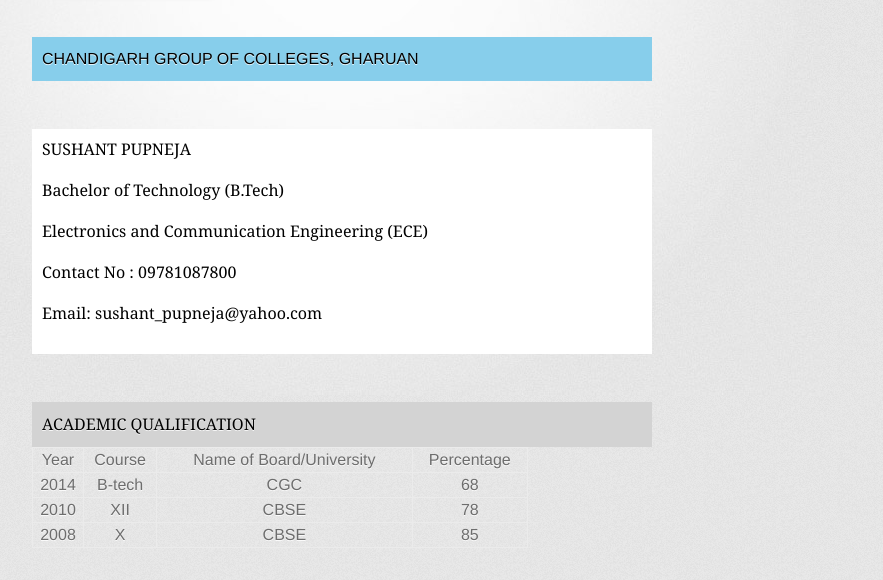
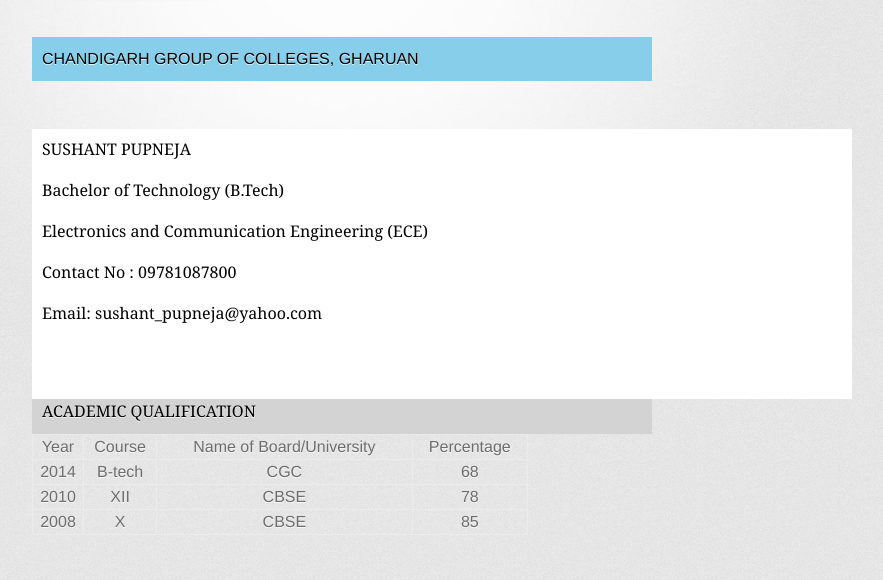
Before and after one commit to SushantPupneja/sushantpupneja.github.io, a plain HTML site: page index.html in a window 1280 px wide. Shown: the part 178-758 px from the top of the page, without its empty margins (298-1181 px from the left). Drawn offline with Linux system fonts and the light colour scheme; a web font is replaced by a local one.

Commit message:
Update index.html

```diff
--- a/index.html
+++ b/index.html
@@ -42,7 +42,9 @@
 			#nav {
     				line-height:20px;
     				background-color:#eeeeee;
-
+    				height:250px;
+				width:800px;
+    				float:left;
     				padding:5px;
 			     }
 
@@ -97,7 +99,7 @@
 
 
 
-			<div id="footer" style="background-color:lightgrey; color:black; padding:10px;">
+			<div  style="background-color:lightgrey; color:black; padding:10px;">
 			<p1> ACADEMIC QUALIFICATION </p1>
 			</div>
 
```
